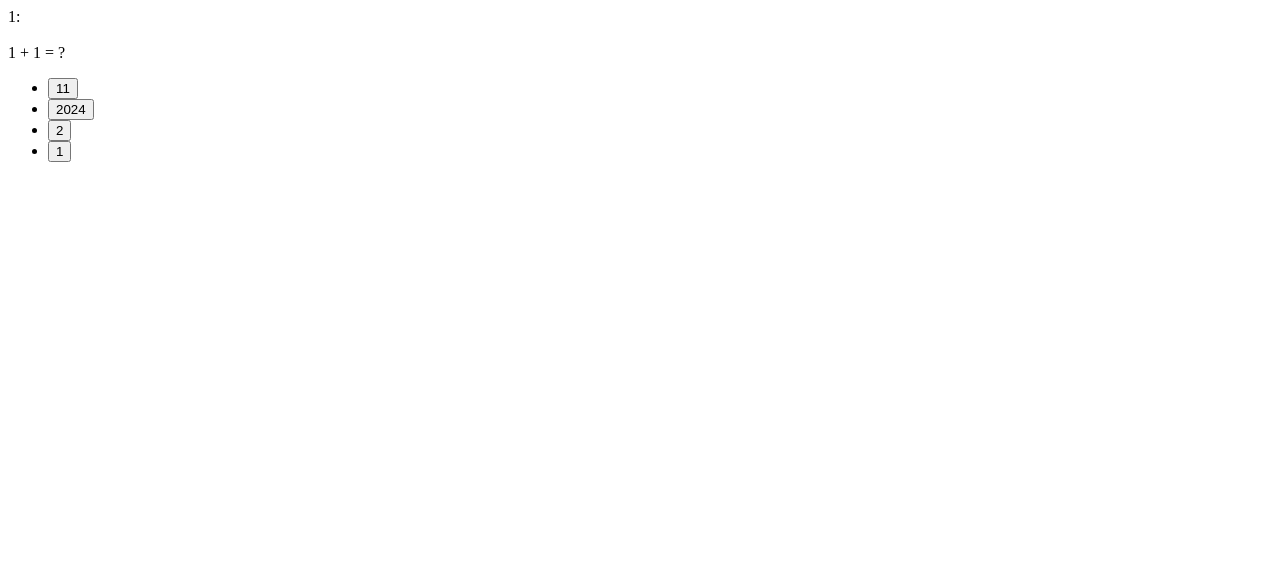
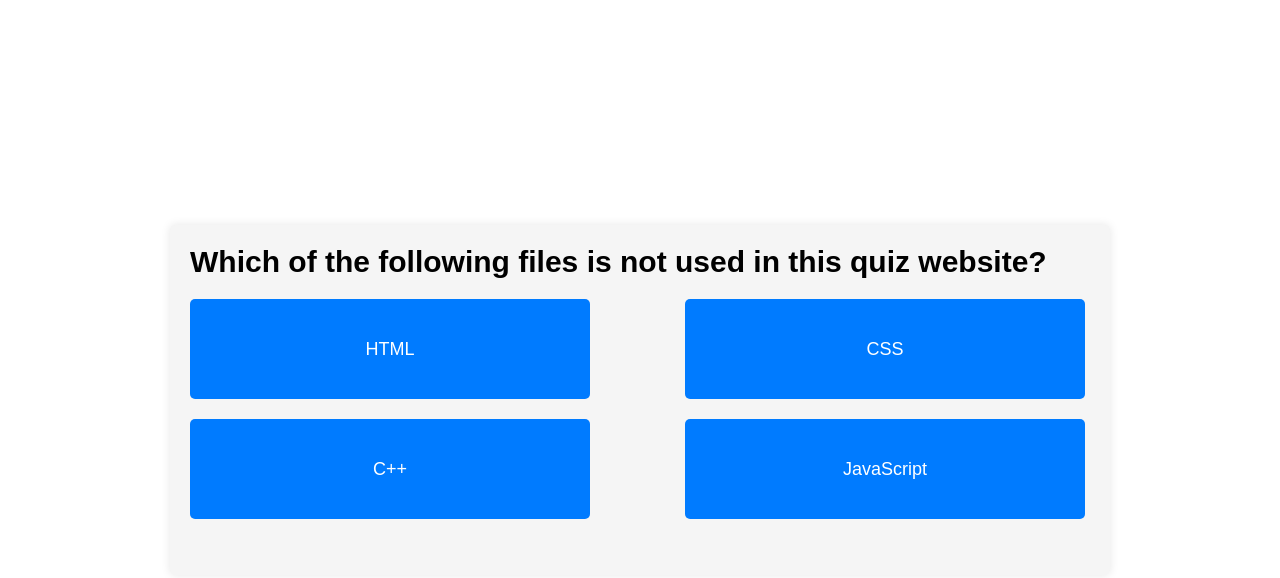
Before and after one commit to ydjdgm/wdSchule, a plain HTML site: page jsq.html in a window 1280 px wide. Drawn offline with Linux system fonts and the light colour scheme.

Commit message:
진짜진짜진짜진짜진ㄴ낮닞ㄴㅉ자끗
끗끗끗끝끗끝
ㅇㅅㅇ

```diff
--- a/index.css
+++ /dev/null
@@ -1,35 +0,0 @@
-/* style.css 파일 내용 */
-body {
-  font-family: Arial, sans-serif;
-  margin: 20px;
-}
-
-#timer {
-  font-size: 24px;
-  color: #FF6347; /* 토마토 색 */
-  margin-bottom: 20px;
-}
-
-h2 {
-  color: #4682B4; /* 철갑청색 */
-}
-
-#quiz {
-  border: 2px solid #4682B4;
-  padding: 20px;
-  margin-bottom: 20px;
-}
-
-button {
-  background-color: #4682B4; /* 철갑청색 */
-  color: white;
-  padding: 10px 20px;
-  border: none;
-  border-radius: 5px;
-  cursor: pointer;
-  font-size: 16px;
-}
-
-button:hover {
-  background-color: #4169E1; /* 로열블루 */
-}
--- /dev/null
+++ b/index22.css
@@ -0,0 +1,58 @@
+/* index.css */
+
+body {
+    font-family: Arial, sans-serif;
+    background-color: #333;
+    color: #fff;
+    margin: 0;
+    padding: 0;
+}
+
+#timer {
+    font-size: 24px;
+    font-weight: bold;
+    text-align: center;
+    margin-top: 20px;
+}
+
+h2 {
+    text-align: center;
+    margin-top: 30px;
+}
+
+#quiz {
+    width: 60%;
+    margin: 0 auto;
+    padding: 20px;
+    background-color: #444;
+    border-radius: 5px;
+}
+
+#quiz h3 {
+    margin-top: 0;
+}
+
+#quiz label {
+    display: block;
+    margin-bottom: 10px;
+}
+
+#quiz input[type=radio] {
+    margin-right: 5px;
+}
+
+button {
+    display: block;
+    width: 20%;
+    margin: 20px auto 20px;
+    padding: 10px;
+    background-color: #4CAF50;
+    color: white;
+    border: none;
+    border-radius: 4px;
+    cursor: pointer;
+}
+
+button:hover {
+    background-color: #45a049;
+}
--- a/jsq.html
+++ b/jsq.html
@@ -1,27 +1,77 @@
 <!DOCTYPE html>
-
 <html>
 <head>
   <meta charset="utf-8">
-    <title>modal test</title>
+  <title>JavaScript Quiz</title>
+  <style> body {
+    font-family: Arial, sans-serif;
+    margin: 0;
+    padding: 0;
+    display: flex;
+    flex-direction: column;
+    align-items: center;
+    justify-content: center;
+    height: 100vh;
+  }
+
+  #quiz-container {
+    max-width: 900px;
+    margin: 50px auto;
+    padding: 20px;
+    background-color: #f5f5f5;
+    border-radius: 5px;
+    box-shadow: 0 0 10px rgba(0, 0, 0, 0.1);
+  }
+
+  #question {
+    font-size: 30px;
+    font-weight: bold;
+    margin-bottom: 20px;
+  }
+
+  #choices {
+    display: flex;
+    flex-wrap: wrap;
+    justify-content: space-between;
+    list-style-type: none;
+    padding: 0;
+  }
+
+  #choices li {
+    width: 45%;
+    margin-bottom: 20px;
+  }
+
+  #choices button {
+    display: block;
+    width: 400px;
+    height: 100px;
+    font-size: 18px;
+    background-color: #007bff;
+    color: #fff;
+    border: none;
+    border-radius: 5px;
+    cursor: pointer;
+  }
+
+  #choices button:hover {
+    background-color: #0056b3;
+  }
+
+  </style>
 </head>
-
 <body>
-
 
   <div id="quiz-container">
     <div id="question"></div>
     <ul id="choices"></ul>
   </div>
 
-
   <script>
     const quizzes = [
-  {question: "1:<br><br>1 + 1 = ?", choices: ["11", "2024", "2", "1"], answer: "2"},
-  {question: "2:<br><br>2x + 3 = 4<br> x = ?", choices: ["2/1", "1/2", "2", "4"], answer: "1/2"},
-  {question: "3:<br><br>Which number is a square?<br>2, 3, 5, 9, 17, □, 65", choices: ["44", "53", "23", "33"], answer: "33"},
-  {question: "4:<br><br>What day is it today?<br>I wish yesterday was tomorrow... Then today would be Friday...", choices: ["Saturday", "Sunday", "Monday", "Tuesday"], answer: "Sunday"},
-  {question: "5:<br><br>There is an airplane with 100 seats.<br>The nth passenger sits in the nth seat.<br>The first drunk passenger sits in a random seat.<br><br>Passengers numbered 2 through 100 are seated according to the following rules:<br>If a passenger's seat is empty, he sits in his own seat.<br>If the passenger's seat is not empty, the passenger sits in a random empty seat.<br><br>What is the probability that the 100th passenger will sit in the 100th seat?", choices: ["Cannot be calculated", "47,71319237266%", "50%", "40%"], answer: "50%"}
+      { question: "Which of the following files is not used in this quiz website?", choices: ["HTML", "CSS", "C++", "JavaScript"], answer: "C++" },
+      { question: "Which of the following statements about modal is not true?", choices: ["Modals are used to display content in a layer above the main content.", "Modals can be closed by clicking a close button or outside the modal.", "Modals are always part of the HTML document structure, even when hidden.", "Modals cannot be styled with CSS."], answer: "Modals cannot be styled with CSS." },
+      { question: "Which syntax is correct to move to another html page?", choices: ["window.location.href = 'example.html'", "userName = document.getElementById('example.html').value", "alert('example.html')", 'const minutes = Math.floor(sec / 60)'], answer: "window.location.href = 'example.html'" }
     ];
 
     let currentQuiz = 0;
@@ -34,30 +84,31 @@ function displayQuiz(index) {
       questionElement.innerHTML = quiz.question;
       choicesElement.innerHTML = '';
 
-  quiz.choices.forEach(function(choice, i) {
+      quiz.choices.forEach(function (choice, i) {
         const li = document.createElement('li');
-    li.innerHTML = `<button onclick="chooseAnswer('${choice}', ${index})">${choice}</button>`;
+        // 따옴표를 이스케이프 처리
+        const safeChoice = choice.replace(/'/g, "\\'");
+        li.innerHTML = `<button onclick="chooseAnswer('${safeChoice}', ${index})">${choice}</button>`;
         choicesElement.appendChild(li);
       });
     }
 
     function chooseAnswer(choice, index) {
-  if (choice == quizzes[index].answer) {
+      if (choice === quizzes[index].answer) {
         currentQuiz += 1;
         if (currentQuiz < quizzes.length) {
           displayQuiz(currentQuiz);
         } else {
-      document.getElementById('quiz-container').innerHTML = '<p>Congratulation!</p>';
+          document.getElementById('quiz-container').innerHTML = '<p>Congratulations!</p>';
         }
-  }else{
+      } else {
         alert("Wrong Answer!");
       }
     }
 
-document.addEventListener('DOMContentLoaded', function() {
+    document.addEventListener('DOMContentLoaded', function () {
       displayQuiz(currentQuiz);
     });
-
   </script>
 
 </body>
--- /dev/null
+++ b/quiz.css
@@ -0,0 +1,84 @@
+/* quiz.css */
+
+body {
+    font-family: Arial, sans-serif;
+    background-color: #f2f2f2;
+    color: #333;
+    margin: 0;
+    padding: 0;
+    display: flex;
+    flex-direction: column;
+    align-items: center;
+    justify-content: center;
+    height: 100vh;
+}
+
+h2 {
+    text-align: center;
+    margin-top: 0;
+}
+
+.modal {
+    position: fixed;
+    z-index: 1;
+    left: 0;
+    top: 0;
+    width: 100%;
+    height: 100%;
+    overflow: auto;
+    background-color: rgba(0, 0, 0, 0.4);
+    display: flex;
+    justify-content: center;
+    align-items: center;
+}
+
+.modal_body {
+    background-color: #fefefe;
+    padding: 20px;
+    border: 1px solid #888;
+    width: 400px;
+    text-align: center;
+}
+
+.modal_body h2 {
+    margin-top: 0;
+}
+
+.modal_body button {
+    width: 200px;
+    margin-bottom: 10px;
+    padding: 10px;
+    background-color: #4CAF50;
+    color: white;
+    border: none;
+    cursor: pointer;
+}
+
+.modal_body button:hover {
+    background-color: #45a049;
+}
+
+input[type=text] {
+    width: 200px;
+    padding: 12px 20px;
+    margin: 8px 0;
+    display: inline-block;
+    border: 1px solid #ccc;
+    border-radius: 4px;
+    box-sizing: border-box;
+}
+
+button {
+    background-color: #4CAF50;
+    color: white;
+    padding: 14px 20px;
+    margin: 8px 0;
+    border: none;
+    border-radius: 4px;
+    cursor: pointer;
+    width: 200px;
+}
+
+button:hover {
+    background-color: #45a049;
+}
--- /dev/null
+++ b/result22.css
@@ -0,0 +1,45 @@
+/* result.css */
+
+body {
+    font-family: Arial, sans-serif;
+    background-color: #333;
+    color: #fff;
+    margin: 0;
+    padding: 0;
+    display: flex;
+    flex-direction: column;
+    align-items: center;
+    justify-content: center;
+    height: 100vh;
+}
+
+h2 {
+    text-align: center;
+    margin-top: 30px;
+}
+
+#result, #seconds {
+    width: 60%;
+    margin: 20px auto;
+    padding: 20px;
+    background-color: #444;
+    border-radius: 5px;
+    text-align: center;
+    font-size: 18px;
+}
+
+#reviewLink {
+    display: block;
+    width: 20%;
+    margin: 20px auto 0;
+    padding: 10px;
+    background-color: #4CAF50;
+    color: white;
+    text-align: center;
+    text-decoration: none;
+    border-radius: 4px;
+}
+
+#reviewLink:hover {
+    background-color: #45a049;
+}
--- /dev/null
+++ b/review22.css
@@ -0,0 +1,29 @@
+/* review.css */
+
+body {
+    font-family: Arial, sans-serif;
+    background-color: #333;
+    color: #fff;
+    margin: 0;
+    padding: 0;
+}
+
+h2 {
+    text-align: center;
+    margin-top: 30px;
+}
+
+#reviewContent {
+    width: 60%;
+    margin: 20px auto;
+    padding: 20px;
+    background-color: #444;
+    border-radius: 5px;
+}
+
+#reviewContent div {
+    margin-bottom: 20px;
+    padding: 10px;
+    background-color: #555;
+    border-radius: 5px;
+}
--- a/start.css
+++ /dev/null
@@ -1,68 +0,0 @@
-/* 기존 스타일 유지 */
-body {
-    font-family: Arial, sans-serif;
-    margin: 20px;
-  }
-
-  #timer {
-    font-size: 24px;
-    color: #FF6347; /* Tomato color */
-    margin-bottom: 20px;
-  }
-
-  h2 {
-    color: #4682B4; /* Steel Blue color */
-  }
-
-  #quiz {
-    display: flex;
-    flex-wrap: wrap;
-    gap: 20px;
-  }
-
-  .quiz-item {
-    border: 2px solid #4682B4;
-    border-radius: 10px;
-    padding: 20px;
-    background-color: #f9f9f9;
-    width: calc(33.333% - 20px); /* Display 3 quiz items per row */
-    box-shadow: 0 4px 8px rgba(0,0,0,0.1);
-  }
-
-  .quiz-item h3 {
-    margin-top: 0;
-  }
-
-  button {
-    background-color: #4682B4; /* Steel Blue color */
-    color: white;
-    padding: 10px 20px;
-    border: none;
-    border-radius: 5px;
-    cursor: pointer;
-    font-size: 16px;
-  }
-
-  button:hover {
-    background-color: #4169E1; /* Royal Blue color */
-  }
-
-  /* 새 HTML 파일을 위한 추가 스타일 */
-  label {
-    font-size: 18px;
-    color: #000000; /* Steel Blue color */
-  }
-
-  input[type="text"] {
-    padding: 10px;
-    border: 2px solid #4682B4;
-    border-radius: 5px;
-    margin: 10px 0;
-    width: calc(100% - 24px); /* Adjust for padding and border */
-    box-sizing: border-box;
-  }
-
-  input[type="text"]:focus {
-    outline: none;
-    border-color: #4169E1; /* Royal Blue color */
-  }
```
Also changed, not shown: index.html (+1 -1 lines), popupEx.html (deleted, +0 -8 lines), result.css (deleted, +0 -26 lines), result.html (+1 -1 lines), review.css (deleted, +0 -26 lines), review.html (+1 -8 lines), start.html (+1 -0 lines). Lines whose indentation alone changed are shown as unchanged.
